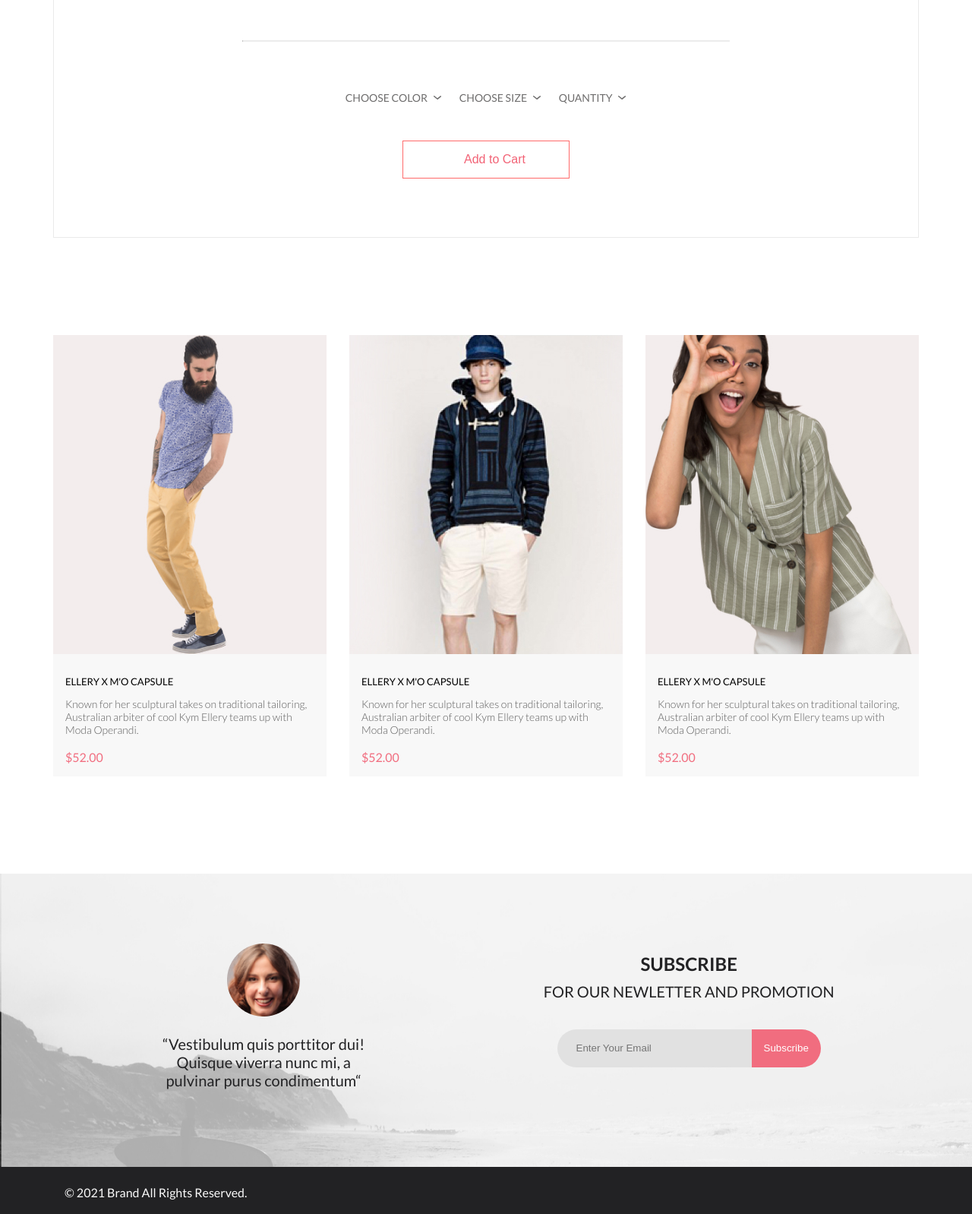
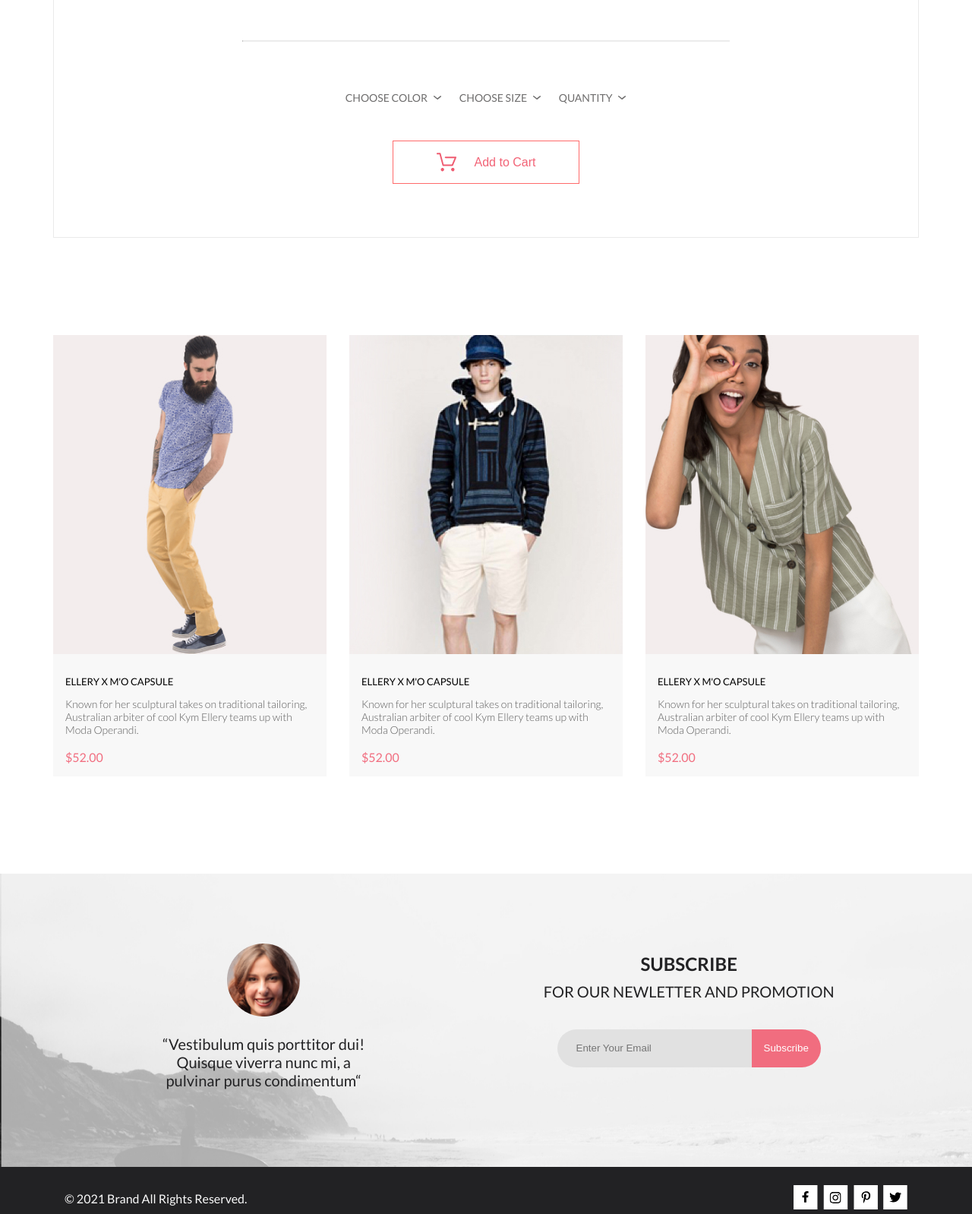
Before and after one commit to irada-vip/market, a plain HTML site: page product.html in a window 1280 px wide. Shown: the part 1200-2798 px from the top of the page at 76% size. Drawn offline with nearby package versions, Linux system fonts and the light colour scheme; files that its build step writes are made by us from their sources; the site is published under a folder, as on GitHub Pages, so addresses that start at the root find nothing.

Commit message:
pc all pages finalll

```diff
--- a/product.html
+++ b/product.html
@@ -43,9 +43,9 @@
 
     <div class="product__photo">
         <div class="product__arrows">
-            <a class="arrow__left"><img src="/img/product-arrow-grey.svg" alt="">
+            <a class="arrow__left"><img src="img/product-arrow-grey.svg" alt="">
             </a>
-            <a class="arrow__right"><img src="/img/product-arrow-pink.svg" alt=""></a>
+            <a class="arrow__right"><img src="img/product-arrow-pink.svg" alt=""></a>
         </div>
     </div>
 
@@ -66,7 +66,7 @@
         </div>
         <form action="/cart.html">
         <button type="submit" class="add__button">
-            <img class="image__basket" src="/img/basket-pink.svg" alt="">
+            <img class="image__basket" src="img/basket-pink.svg" alt="">
             <h3 class="add__text">Add to Cart</h3>
         </button></form>
 
@@ -125,10 +125,10 @@
                         <p class="basement__text">© 2021 Brand All Rights Reserved.</p>
                     </div>
                     <div class="basement__socials">
-                        <a href="#" class="basement__social-link"><img src="/img/facebook.svg" alt=""></a>
-                        <a href="#" class="basement__social-link"><img src="/img/instagram.svg" alt=""></a>
-                        <a href="#" class="basement__social-link"><img src="/img/pintress.svg" alt=""></a>
-                        <a href="#" class="basement__social-link"><img src="/img/twitter.svg" alt=""></a>
+                        <a href="#" class="basement__social-link"><img src="img/facebook.svg" alt=""></a>
+                        <a href="#" class="basement__social-link"><img src="img/instagram.svg" alt=""></a>
+                        <a href="#" class="basement__social-link"><img src="img/pintress.svg" alt=""></a>
+                        <a href="#" class="basement__social-link"><img src="img/twitter.svg" alt=""></a>
                     </div>
 
                 </div>
```
Also changed, not shown: catalog.html (+5 -5 lines), index.html (+4 -4 lines), registration.html (+5 -5 lines).
